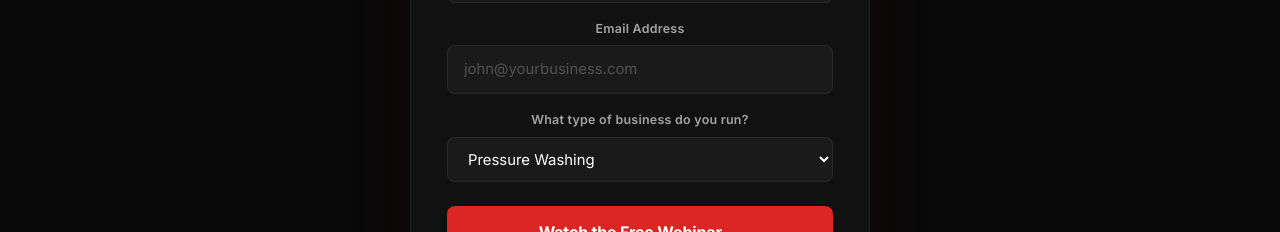
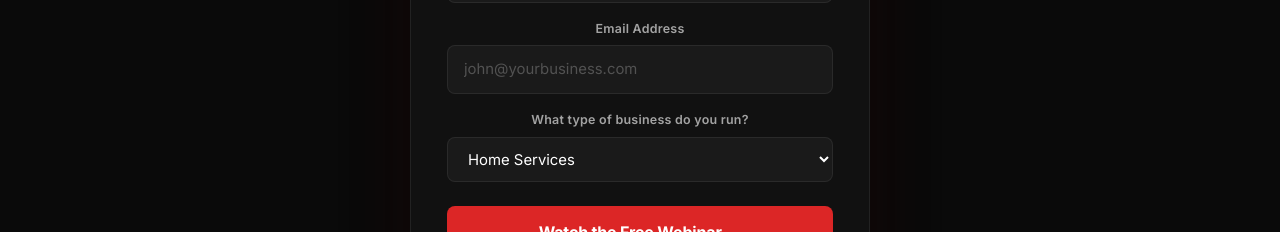
Before and after one commit to Ntwumasi/tjlconsulting, a Next.js app: page /webinar in a window 1280 px wide. Shown: the part 780-1012 px from the top of the page. Built offline with nearby package versions, Linux system fonts and the light colour scheme.

Commit message:
Update industry dropdown: consolidate home services, add broader categories

```diff
--- a/src/app/webinar/page.tsx
+++ b/src/app/webinar/page.tsx
@@ -207,12 +207,18 @@ export default function WebinarPage() {
                   <label>What type of business do you run?</label>
                   <select name="business" required>
                     <option value="" disabled>Select your industry</option>
-                    <option value="Pressure Washing">Pressure Washing</option>
-                    <option value="House Cleaning">House Cleaning</option>
-                    <option value="Lawn Care / Landscaping">Lawn Care / Landscaping</option>
-                    <option value="HVAC">HVAC</option>
-                    <option value="Painting">Painting</option>
-                    <option value="Other Home Service">Other Home Service</option>
+                    <option value="Home Services">Home Services</option>
+                    <option value="Marketing / Advertising">Marketing / Advertising</option>
+                    <option value="Financial Services">Financial Services</option>
+                    <option value="Consulting">Consulting</option>
+                    <option value="Healthcare">Healthcare</option>
+                    <option value="Fitness / Wellness">Fitness / Wellness</option>
+                    <option value="Real Estate">Real Estate</option>
+                    <option value="Legal Services">Legal Services</option>
+                    <option value="E-commerce / Retail">E-commerce / Retail</option>
+                    <option value="Restaurant / Food & Beverage">Restaurant / Food &amp; Beverage</option>
+                    <option value="Education / Coaching">Education / Coaching</option>
+                    <option value="Technology / SaaS">Technology / SaaS</option>
                     <option value="Other">Other</option>
                   </select>
                 </div>
```
